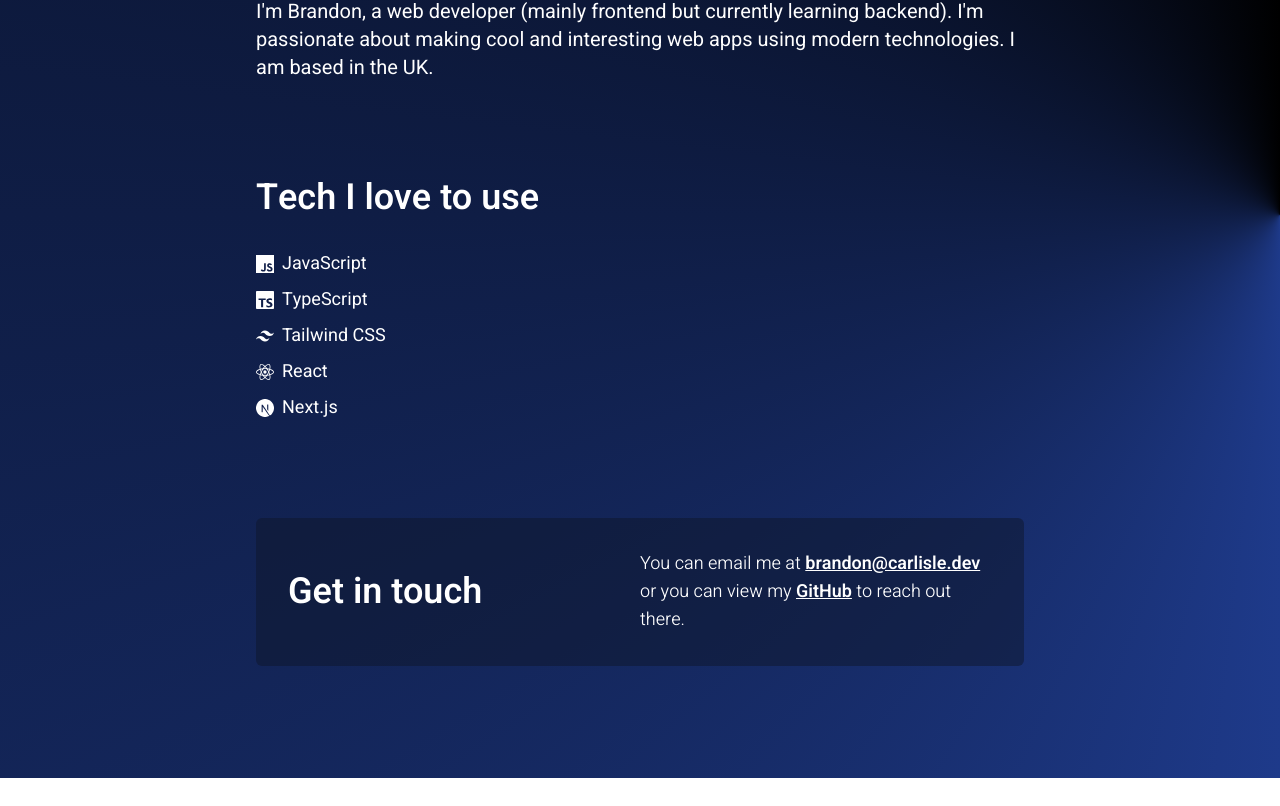
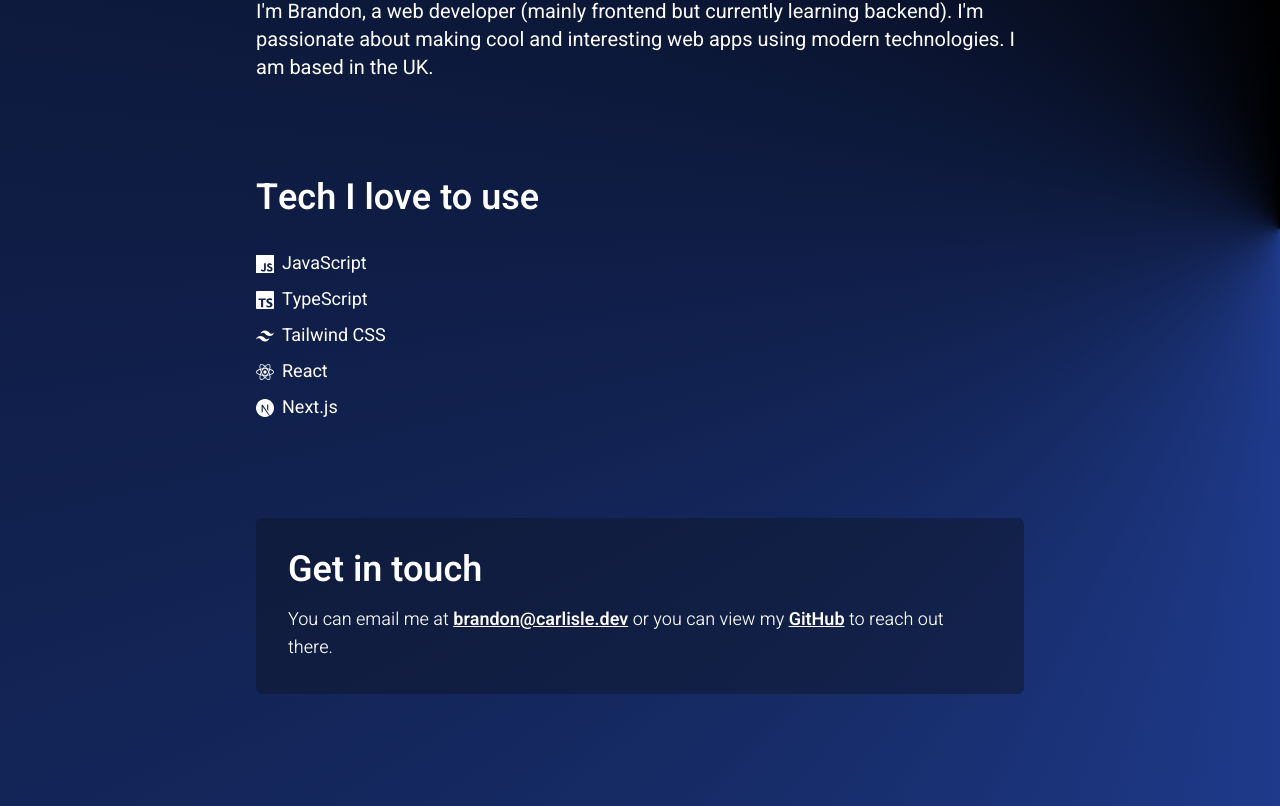
Before and after one commit to brandon-carlisle/portfolio, a Next.js app: page /about in a window 1280 px wide. Shown: the part 348-1154 px from the top of the page. Before the commit the page ends 1126 px from the top, so only its background shows below. Built offline with nearby package versions, Linux system fonts and the light colour scheme.

Commit message:
fix contact component overflow

```diff
--- a/components/Contact.tsx
+++ b/components/Contact.tsx
@@ -5,8 +5,7 @@ export default function Contact() {
   return (
     <Section>
       <Container>
-        <div className="grid grid-cols-2 items-center">
-          <p className="text-xl font-semibold leading-tight sm:text-4xl">
+        <p className="mb-4 text-xl font-semibold leading-tight sm:text-4xl">
           Get in touch
         </p>
         <div className="flex flex-col gap-2">
@@ -30,7 +29,6 @@ export default function Contact() {
             to reach out there.
           </p>
         </div>
-        </div>
       </Container>
     </Section>
   );
```
Lines whose indentation alone changed are shown as unchanged.
